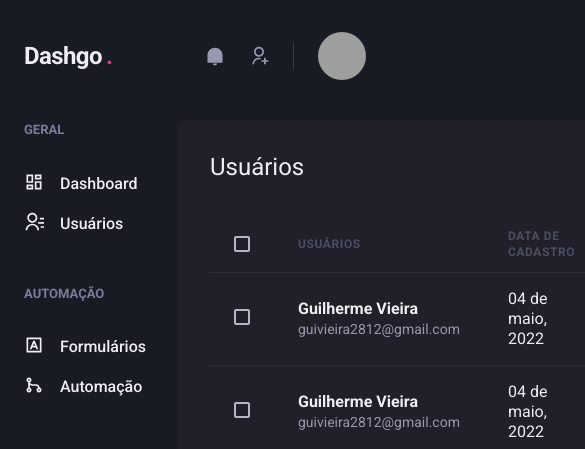
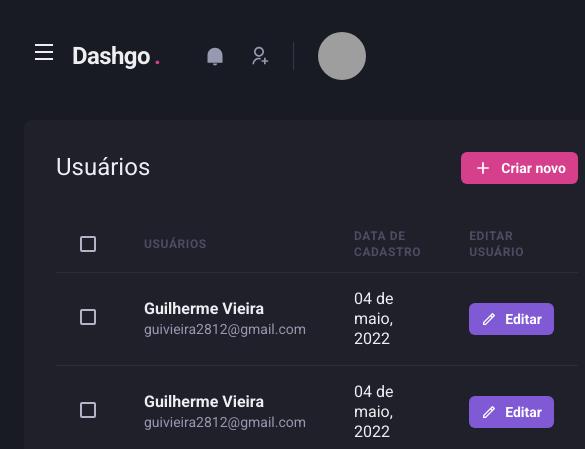
Before and after one commit to PGuiVieira/dashgo, a Next.js app: page /users in a window 390 px wide. Shown: the top 449 px of the page, 585 px wide, since content can reach past the window. Built offline with nearby package versions, Linux system fonts and the light colour scheme; grey boxes are pictures that could not be loaded.

Commit message:
Aplicando responsividade.

```diff
--- a/src/components/Header/index.tsx
+++ b/src/components/Header/index.tsx
@@ -1,10 +1,13 @@
-import { Flex, useBreakpointValue } from "@chakra-ui/react";
+import { Flex, Icon, IconButton, useBreakpointValue } from "@chakra-ui/react";
+import { RiMenuLine } from "react-icons/ri";
+import { useSidebarDrawer } from "../../contexts/SidebarDrawerContext";
 import { Logo } from "../Header/Logo";
 import { NotificationNav } from "../Header/NotificationNav";
 import { Profile } from "../Header/Profile";
 import { SearchBox } from "../Header/SearchBox";
 
 export function Header() {
+  const { onOpen } = useSidebarDrawer();
   const isWideVersion = useBreakpointValue({
     base: false,
     lg: true,
@@ -20,6 +23,16 @@
       px="6"
       align="center"
     >
+      {!isWideVersion && (
+        <IconButton
+          icon={<Icon as={RiMenuLine} />}
+          fontSize="24"
+          variant="unstyled"
+          onClick={onOpen}
+          aria-label="Open navigation"
+          mr="2"
+        ></IconButton>
+      )}
       <Logo />
       {isWideVersion && <SearchBox />}
       <Flex align="center" ml="auto">
--- /dev/null
+++ b/src/components/Sidebar/SidebarNav.tsx
@@ -0,0 +1,24 @@
+import { Stack } from "@chakra-ui/react";
+import {
+  RiContactsLine,
+  RiDashboardLine,
+  RiGitMergeLine,
+  RiInputMethodLine,
+} from "react-icons/ri";
+import { NavLink } from "./NavLink";
+import { NavSection } from "./NavSection";
+
+export function SidebarNav() {
+  return (
+    <Stack>
+      <NavSection title="GERAL">
+        <NavLink icon={RiDashboardLine}>Dashboard</NavLink>
+        <NavLink icon={RiContactsLine}>Usuários</NavLink>
+      </NavSection>
+      <NavSection title="AUTOMAÇÃO">
+        <NavLink icon={RiInputMethodLine}>Formulários</NavLink>
+        <NavLink icon={RiGitMergeLine}>Automação</NavLink>
+      </NavSection>
+    </Stack>
+  );
+}
--- a/src/components/Sidebar/index.tsx
+++ b/src/components/Sidebar/index.tsx
@@ -1,26 +1,41 @@
-import { Box, Stack } from "@chakra-ui/react";
 import {
-  RiContactsLine,
-  RiDashboardLine,
-  RiGitMergeLine,
-  RiInputMethodLine,
-} from "react-icons/ri";
-import { NavLink } from "./NavLink";
-import { NavSection } from "./NavSection";
+  Box,
+  Drawer,
+  DrawerBody,
+  DrawerCloseButton,
+  DrawerContent,
+  DrawerHeader,
+  DrawerOverlay,
+  useBreakpointValue,
+} from "@chakra-ui/react";
+import { useSidebarDrawer } from "../../contexts/SidebarDrawerContext";
+import { SidebarNav } from "./SidebarNav";
 
 export function Sidebar() {
+  const { isOpen, onClose } = useSidebarDrawer();
+  const isDrawerSidebar = useBreakpointValue({
+    base: true,
+    lg: false,
+  });
+
+  if (isDrawerSidebar) {
+    return (
+      <Drawer isOpen={isOpen} placement="left" onClose={onClose}>
+        <DrawerOverlay>
+          <DrawerContent bg="gray.800" p="4">
+            <DrawerCloseButton mt="6" />
+            <DrawerHeader>Navegação</DrawerHeader>
+            <DrawerBody>
+              <SidebarNav />
+            </DrawerBody>
+          </DrawerContent>
+        </DrawerOverlay>
+      </Drawer>
+    );
+  }
   return (
     <Box as="aside" w="64" mr="8">
-      <Stack spacing="12" align="flex-start">
-        <NavSection title="GERAL">
-          <NavLink icon={RiDashboardLine}>Dashboard</NavLink>
-          <NavLink icon={RiContactsLine}>Usuários</NavLink>
-        </NavSection>
-        <NavSection title="AUTOMAÇÃO ">
-          <NavLink icon={RiInputMethodLine}>Formulários</NavLink>
-          <NavLink icon={RiGitMergeLine}>Automação</NavLink>
-        </NavSection>
-      </Stack>
+      <SidebarNav />
     </Box>
   );
 }
--- /dev/null
+++ b/src/contexts/SidebarDrawerContext.tsx
@@ -0,0 +1,28 @@
+import { useDisclosure, UseDisclosureReturn } from "@chakra-ui/react/";
+import { useRouter } from "next/router";
+import { createContext, ReactNode, useContext, useEffect } from "react";
+
+interface SidebarDrawerProviderProps {
+  children: ReactNode;
+}
+
+type SidebarDrawerContextData = UseDisclosureReturn;
+
+const SidebarDrawerContext = createContext({} as SidebarDrawerContextData);
+
+export function SidebarDrawerProvider({
+  children,
+}: SidebarDrawerProviderProps) {
+  const disclosure = useDisclosure();
+  const router = useRouter();
+  useEffect(() => {
+    disclosure.onClose;
+  }, [router.asPath]);
+  return (
+    <SidebarDrawerContext.Provider value={disclosure}>
+      {children}
+    </SidebarDrawerContext.Provider>
+  );
+}
+
+export const useSidebarDrawer = () => useContext(SidebarDrawerContext);
--- a/src/pages/_app.tsx
+++ b/src/pages/_app.tsx
@@ -1,11 +1,14 @@
 import { AppProps } from "next/app";
 import { ChakraProvider } from "@chakra-ui/react";
 import { theme } from "../styles/theme";
+import { SidebarDrawerProvider } from "../contexts/SidebarDrawerContext";
 
 function MyApp({ Component, pageProps }: AppProps) {
   return (
     <ChakraProvider theme={theme}>
-      <Component {...pageProps} />
+      <SidebarDrawerProvider>
+        <Component {...pageProps} />
+      </SidebarDrawerProvider>
     </ChakraProvider>
   );
 }
```
